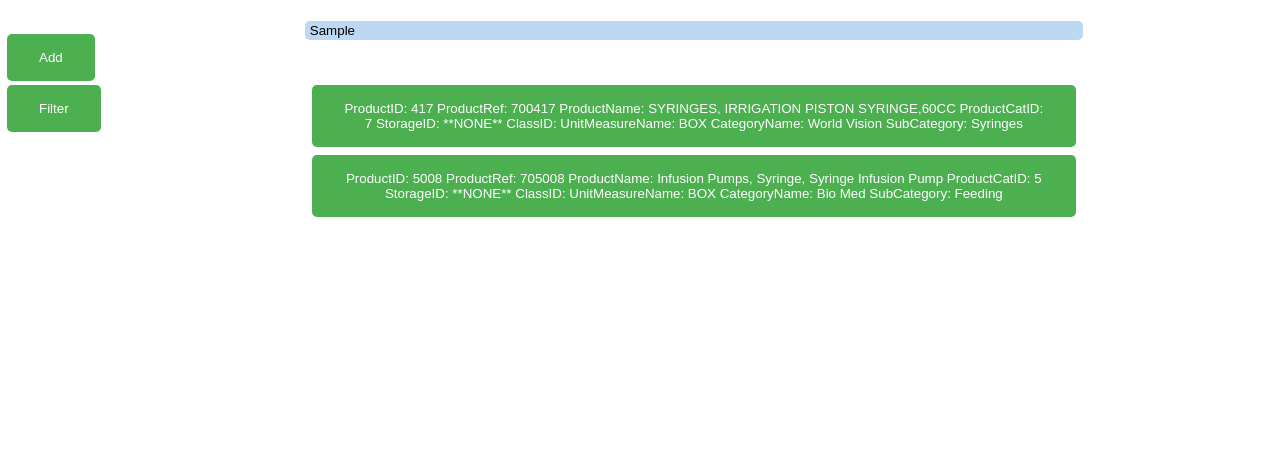
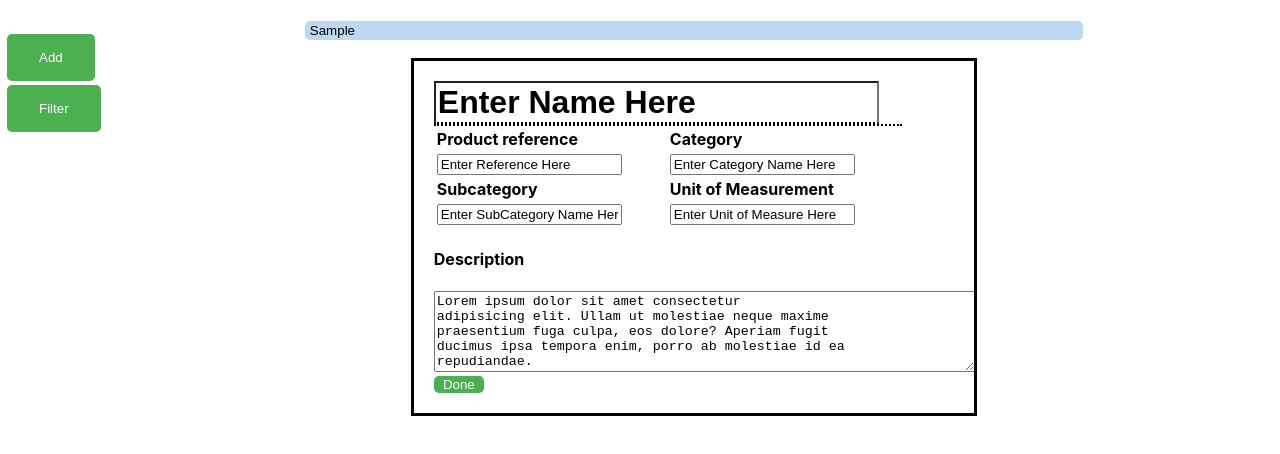
Before and after one commit to GTBitsOfGood/Medshare-archive, a React (Create React App) app in the folder client/: page /account_portal in a window 1280 px wide. Both pictures are taken after typing "Sample" into the empty fields and a click on the button "Add". Shown: the top 454 px of the page. Built offline with nearby package versions, Linux system fonts and the light colour scheme.

Commit message:
handleAdd, handleEdit, add a button for finishing editing

```diff
--- a/client/src/components/LabelEdit.js
+++ b/client/src/components/LabelEdit.js
@@ -39,9 +39,7 @@ const LabelButton = styled.button`
   float: right;
   display: block;
   position: relative;
-  top: 0;
-  right: 0;
-  width: 20px;
+  width: 50px;
   background-color: #4caf50;
   border: none;
   border-radius: 5px;
@@ -51,7 +49,7 @@ const LabelButton = styled.button`
 `;
 
 const LabelEdit = props => {
-  const { labelData } = props;
+  const { labelData, edit, handleEditFinish } = props;
   const {
     ProductName,
     ProductRef,
@@ -59,8 +57,8 @@ const LabelEdit = props => {
     SubCategory,
     UnitMeasureName,
     description,
-    edit,
   } = labelData;
+  console.log(edit);
   return (
     <ItemLabel>
       <Flex>
@@ -162,6 +160,11 @@ const LabelEdit = props => {
           )}
         </div>
       </div>
+      {edit ? (
+        <LabelButton onClick={handleEditFinish}> Done </LabelButton>
+      ) : (
+        description
+      )}
     </ItemLabel>
   );
 };
@@ -174,8 +177,9 @@ LabelEdit.propTypes = {
     SubCategory: PropTypes.string.isRequired,
     UnitMeasureName: PropTypes.string.isRequired,
     description: PropTypes.string.isRequired,
-    edit: PropTypes.bool.isRequired,
   }).isRequired,
+  edit: PropTypes.bool.isRequired,
+  handleEditFinish: PropTypes.func.isRequired,
 };
 
 export default LabelEdit;
--- a/client/src/pages/AccountPortalContainer.js
+++ b/client/src/pages/AccountPortalContainer.js
@@ -32,7 +32,6 @@ adipisicing elit. Ullam ut molestiae neque maxime
 praesentium fuga culpa, eos dolore? Aperiam fugit
 ducimus ipsa tempora enim, porro ab molestiae id ea
 repudiandae.`,
-        edit: false,
       },
     };
     this.handleAdd = this.handleAdd.bind(this);
@@ -40,17 +39,42 @@ repudiandae.`,
     this.handleFilter = this.handleFilter.bind(this);
     this.handleChange = this.handleChange.bind(this);
     this.handleSearch = this.handleSearch.bind(this);
+    this.handleEditFinish = this.handleEditFinish.bind(this);
     this.displayLabel = this.displayLabel.bind(this);
   }
 
   handleAdd(e) {
     if (e) e.preventDefault();
-    this.setState();
+    this.setState({
+      editButton: false,
+      displayResult: false,
+      labelData: {
+        ProductName: 'Enter Name Here',
+        ProductRef: 'Enter Reference Here',
+        CategoryName: 'Enter Category Name Here',
+        SubCategory: 'Enter SubCategory Name Here',
+        UnitMeasureName: 'Enter Unit of Measure Here',
+        description: `Lorem ipsum dolor sit amet consectetur
+adipisicing elit. Ullam ut molestiae neque maxime
+praesentium fuga culpa, eos dolore? Aperiam fugit
+ducimus ipsa tempora enim, porro ab molestiae id ea
+repudiandae.`,
+      },
+      editLabel: true,
+    });
   }
 
   handleEdit(e) {
     if (e) e.preventDefault();
-    this.setState();
+    this.setState({ editLabel: true });
+  }
+
+  handleEditFinish(e) {
+    if (e) e.preventDefault();
+    this.setState({
+      editButton: false,
+      displayResult: true,
+    });
   }
 
   handleFilter(e) {
@@ -75,7 +99,19 @@ repudiandae.`,
     this.setState({
       editButton: true,
       displayResult: false,
-      labelData: d,
+      editLabel: false,
+      labelData: {
+        ProductName: 'Kitten',
+        ProductRef: 'YEET',
+        CategoryName: 'Cutie pies',
+        SubCategory: 'Cutie Queen',
+        UnitMeasureName: 'Whole',
+        description: `Lorem ipsum dolor sit amet consectetur
+adipisicing elit. Ullam ut molestiae neque maxime
+praesentium fuga culpa, eos dolore? Aperiam fugit
+ducimus ipsa tempora enim, porro ab molestiae id ea
+repudiandae.`,
+      },
     });
   }
 
@@ -116,8 +152,12 @@ repudiandae.`,
           isEdit={editButton}
         />
         <AdminSearchBar handleInputChange={this.handleChange} />
-        {editButton ? (
-          <LabelEdit labelData={labelData} edit={editLabel} />
+        {!displayResult ? (
+          <LabelEdit
+            labelData={labelData}
+            edit={editLabel}
+            handleEditFinish={this.handleEditFinish}
+          />
         ) : null}
         {displayResult ? (
           <AdminItemList data={testData} displayLabel={this.displayLabel} />
```
